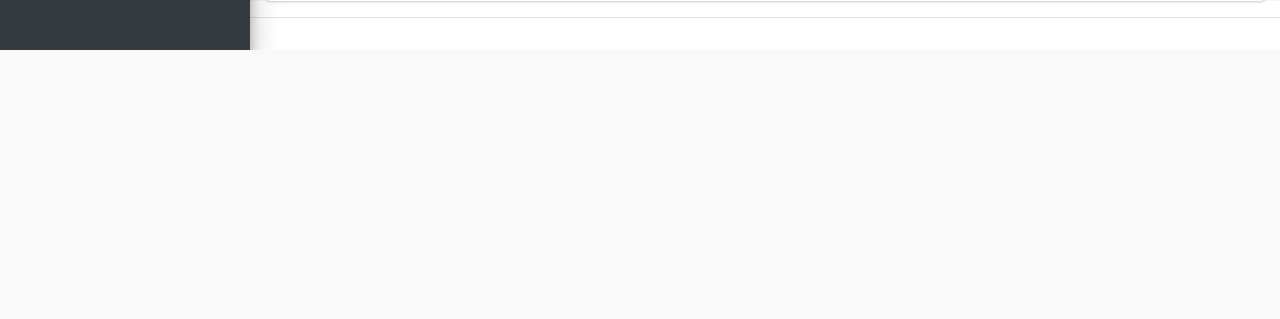
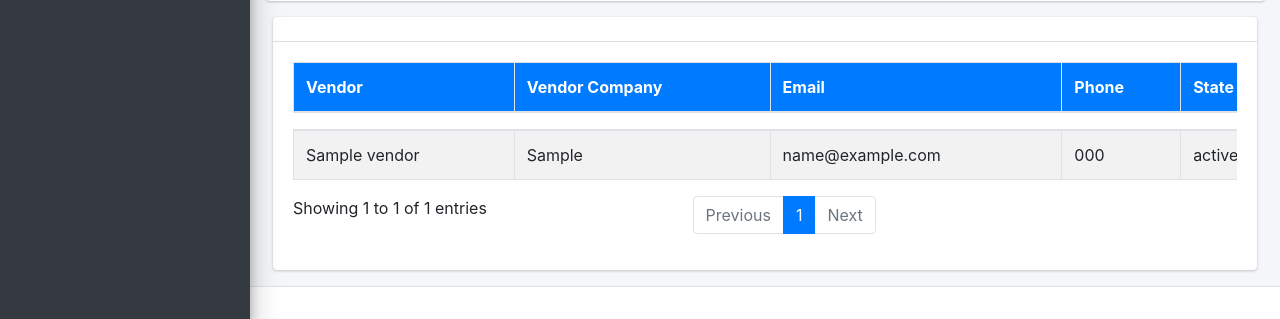
Before and after one commit to manjot-baj/DropShippingManagement, a Django app: template DripShopPro/templates/merchant/vendor_catalog/catalog_detail_view.html in a window 1280 px wide. Shown: the part 1035-1354 px from the top of the page. Before the commit the page ends 1085 px from the top, so only its background shows below. Run offline with Django 5.2, Linux system fonts and the light colour scheme; tables that the repository leaves empty hold one stand-in row (values such as "Sample post"); the template is opened without the code that fills it: values that come from a table or form of the project are taken from there, most other values are stand-ins (such as "Sample title", 1, 10 or a date in 2020); grey boxes marked "Sample" are stand-in pictures; lists and menus that the app fills with data are empty; some libraries are stand-ins or nearby versions.

Commit message:
DSM-23 merchant vendor relation fix

```diff
--- a/DripShopPro/apps/store/Views/store_views.py
+++ b/DripShopPro/apps/store/Views/store_views.py
@@ -270,6 +270,11 @@ class StoreProductDetailView(RoleRequiredMixin, StoreRequiredMixin, View):
                 "inventory_id": inventory.pk,
                 "store": store,
                 "store_product_id": store_product.pk,
+                "vendor": f"{inventory.company.owner.first_name} {inventory.company.owner.last_name }",
+                "vendor_company": inventory.company.name,
+                "email": inventory.company.email,
+                "phone": inventory.company.phone,
+                "state": inventory.company.state,
             }
 
             margin = store_product.margin
--- a/DripShopPro/templates/merchant/vendor_catalog/catalog_detail_view.html
+++ b/DripShopPro/templates/merchant/vendor_catalog/catalog_detail_view.html
@@ -49,7 +49,6 @@
 </section>
 
 <section class="content">
-
     <!-- Default box -->
     <div class="card card-solid">
         <div class="card-body">
@@ -125,4 +124,50 @@
     <!-- /.card -->
 </section>
 
+<section class="content">
+    <div class="container-fluid">
+        <div class="row">
+            <div class="col-12">
+                <div class="card">
+                    <div class="card-header">
+                        <!-- <h1 class="card-title">Company</h1> -->
+                    </div>
+                    <!-- /.card-header -->
+                    <div class="card-body">
+                        <div class="table-responsive">
+                            <table id="example2"
+                                class="table table-hover table-bordered table-striped align-middle text-nowrap"
+                                style="min-width: 1000px;">
+                                <thead class="bg-primary text-white">
+                                    <tr>
+                                        <th>Vendor</th>
+                                        <th>Vendor Company</th>
+                                        <th>Email</th>
+                                        <th>Phone</th>
+                                        <th>State</th>
+                                    </tr>
+                                </thead>
+                                <tbody>
+                                    <tr>
+                                        <td>{{ vendor }}</td>
+                                        <td>{{ vendor_company }}</td>
+                                        <td>{{ email }}</td>
+                                        <td>{{ phone }}</td>
+                                        <td>{{ state }}</td>
+                                    </tr>
+                                </tbody>
+                            </table>
+                        </div>
+                    </div>
+                    <!-- /.card-body -->
+                </div>
+                <!-- /.card -->
+            </div>
+            <!-- /.col -->
+        </div>
+        <!-- /.row -->
+    </div>
+    <!-- /.container-fluid -->
+</section>
+
 {% endblock %}
```
